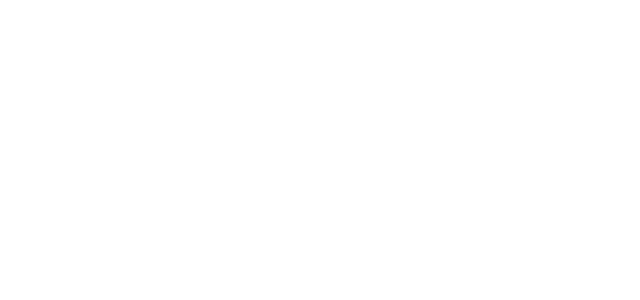
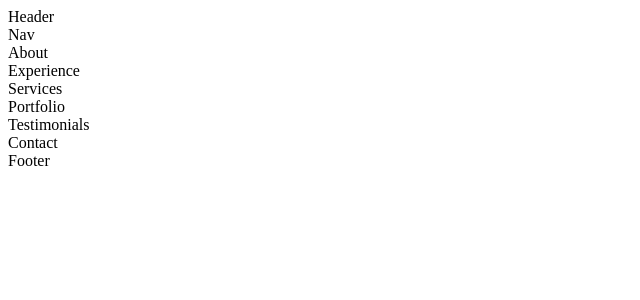
Before and after one commit to aalvs/portfolio, a React (Create React App) app: page / in a window 1280 px wide. Shown: the top 300 px of the page, without its empty margins (0-640 px from the left). Built offline with nearby package versions, Linux system fonts and the light colour scheme.

Commit message:
Realizado a referencia dos componentes no App.js

```diff
--- a/src/App.js
+++ b/src/App.js
@@ -1,7 +1,28 @@
-import "./App.css";
+import React from "react";
+import Header from "./components/header/Header";
+import Footer from "./components/footer/Footer";
+import Nav from "./components/nav/Nav";
+import About from "./components/about/About";
+import Contact from "./components/contact/Contact";
+import Experince from "./components/experience/Experience";
+import Services from "./components/services/Services";
+import Portfolio from "./components/portfolio/Portfolio";
+import Testimonials from "./components/testimonials/Testimonials";
 
-function App() {
-  return <div className="App"></div>;
-}
+const App = () => {
+  return (
+    <>
+      <Header />
+      <Nav />
+      <About />
+      <Experince />
+      <Services />
+      <Portfolio />
+      <Testimonials />
+      <Contact />
+      <Footer />
+    </>
+  );
+};
 
 export default App;
--- a/src/index.js
+++ b/src/index.js
@@ -1,6 +1,6 @@
 import React from "react";
-import ReactDOM from "react-dom/client";
+import ReactDOM from "react-dom";
+import App from "./App";
 import "./index.css";
 
-const root = ReactDOM.createRoot(document.getElementById("root"));
-root.render(<React.StrictMode></React.StrictMode>);
+ReactDOM.render(<App />, document.querySelector("#root"));
```
